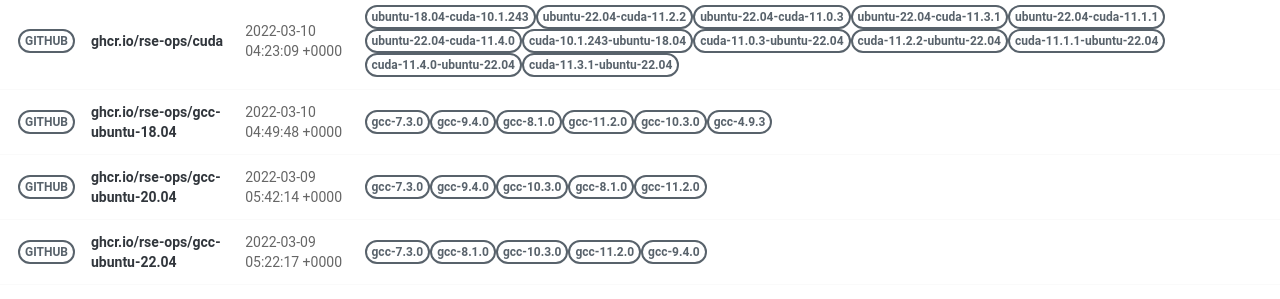
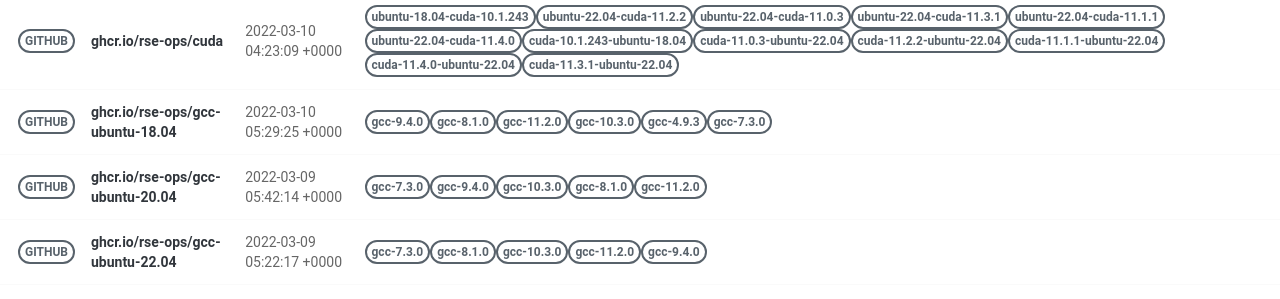
Before and after one commit to rse-ops/docker-images, a Jekyll site: the page built from pages/index.md, in a window 1280 px wide. Shown: the part 502-801 px from the top of the page. Built offline with Jekyll 4.4.1, drawn with Linux system fonts in a browser that asks for light colours; nearby versions of some CDN libraries.

Commit message:
Automated push to update library 2022-03-10

```diff
--- a/_library/ghcr.io-rse-ops-gcc-ubuntu-18.04.md
+++ b/_library/ghcr.io-rse-ops-gcc-ubuntu-18.04.md
@@ -1,14 +1,11 @@
 ---
 layout: container
 name: ghcr.io/rse-ops/gcc-ubuntu-18.04
-updated_at: 2022-03-10 04:49:48.583721
+updated_at: 2022-03-10 05:29:25.521857
 
 
 container_url: https://github.com/orgs/rse-ops/packages/container/package/gcc-ubuntu-18.04
 versions:
- - tag: gcc-7.3.0
-   dockerfile: https://github.com/rse-ops/docker-images/blob/main/ubuntu/gcc/Dockerfile
-   manifest: https://crane.ggcr.dev/manifest/ghcr.io/rse-ops/gcc-ubuntu-18.04:gcc-7.3.0
  - tag: gcc-9.4.0
    dockerfile: https://github.com/rse-ops/docker-images/blob/main/ubuntu/gcc/Dockerfile
    manifest: https://crane.ggcr.dev/manifest/ghcr.io/rse-ops/gcc-ubuntu-18.04:gcc-9.4.0
```
Also changed, not shown: other parts of _library/ghcr.io-rse-ops-gcc-ubuntu-18.04.md (+3 -0 lines).
